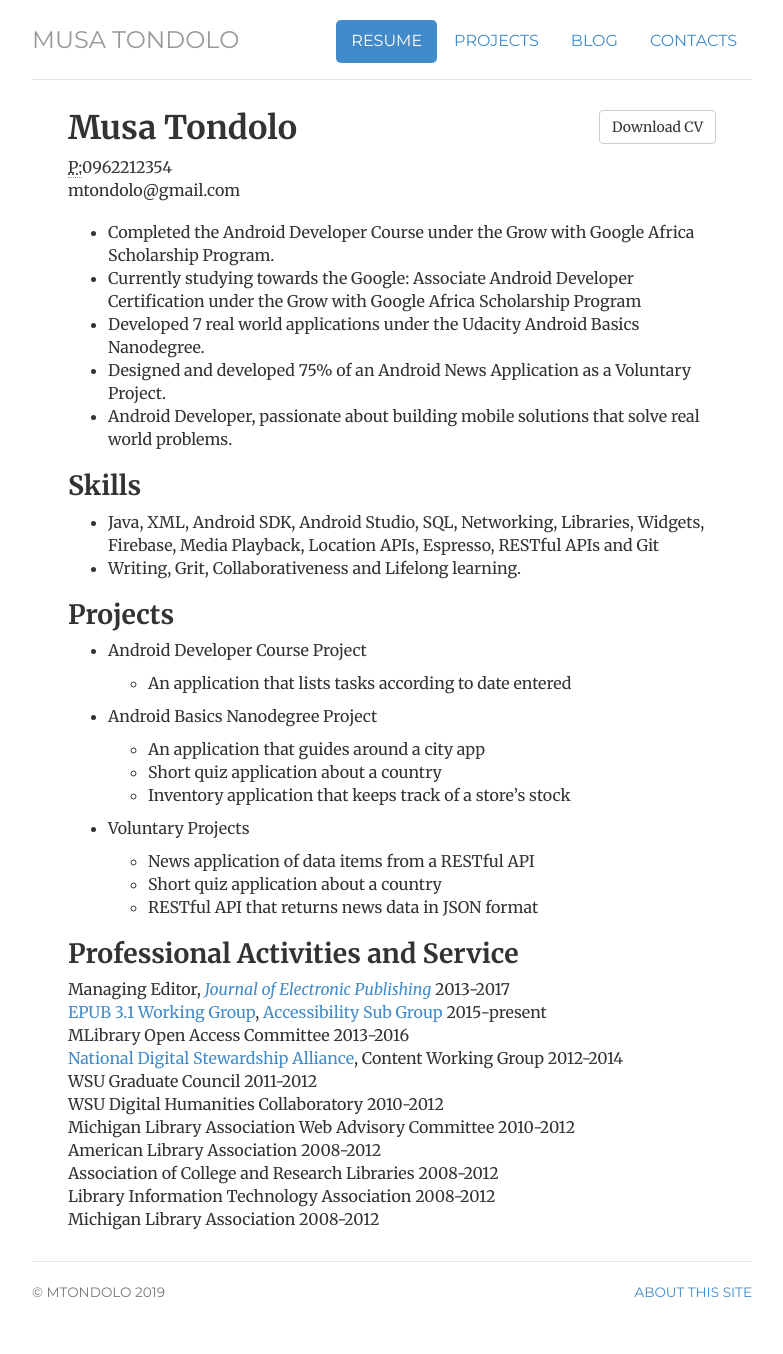
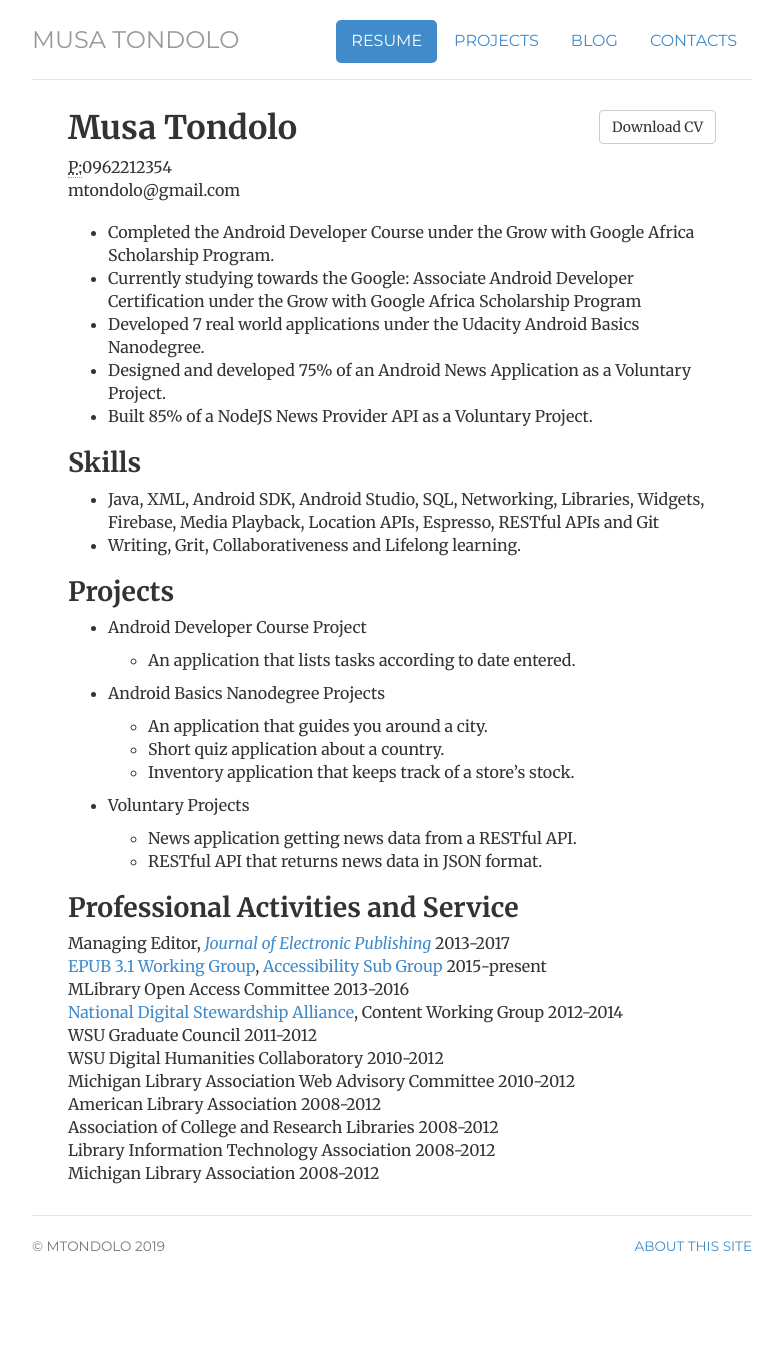
Before and after one commit to mtondolo/mtondolo.github.io, a Jekyll site: the page built from cv/index.html, in a window 1280 px wide. Shown: the whole page, without its empty margins (248-1031 px from the left). Built offline with Jekyll 4.4.1, drawn with Linux system fonts in a browser that asks for light colours; after the commit the page ends 1308 px from its top, so only the background shows below that.

Commit message:
Update index.html

```diff
--- a/cv/index.html
+++ b/cv/index.html
@@ -24,7 +24,7 @@ description: Current Resume for Musa Tondolo, an Android Developer supplimented
 				<li>Currently studying towards the Google: Associate Android Developer Certification under the Grow with Google Africa Scholarship Program</li>
 				<li>Developed 7 real world applications under the Udacity Android Basics Nanodegree.</li>
 				<li>Designed and developed 75% of an Android News Application as a Voluntary Project.</li>
-				<li>Android Developer, passionate about building mobile solutions that solve real world problems.</li>
+				<li>Built 85% of a NodeJS News Provider API as a Voluntary Project.</li>
 	                        </ul>
 	                        </p>
 
@@ -42,23 +42,22 @@ description: Current Resume for Musa Tondolo, an Android Developer supplimented
 				<li>Android Developer Course Project
 					<p>
 					<ul>
-					<li>An application  that lists tasks according to date entered</li>
+					<li>An application  that lists tasks according to date entered.</li>
 					</ul>
 					</p>
-				<li>Android Basics Nanodegree Project</li>
+				<li>Android Basics Nanodegree Projects</li>
 					<p>
 					<ul>
-					<li>An application that guides around a city app</li>
-					<li>Short quiz application about a country</li>
-					<li>Inventory application  that keeps track of a store’s stock</li>
+					<li>An application that guides you around a city.</li>
+					<li>Short quiz application about a country.</li>
+					<li>Inventory application  that keeps track of a store’s stock.</li>
 					</ul>
 					</p>
 				<li>Voluntary Projects</li>
                                        <p>
 					<ul>
-					<li>News application  of data items from a RESTful API</li>
-					<li>Short quiz application about a country</li>
-					<li>RESTful API that returns news data in JSON format</li>
+					<li>News application getting news data from a RESTful API.</li>
+					<li>RESTful API that returns news data in JSON format.</li>
 					</ul>
 					</p>
 	                        </ul>
```
